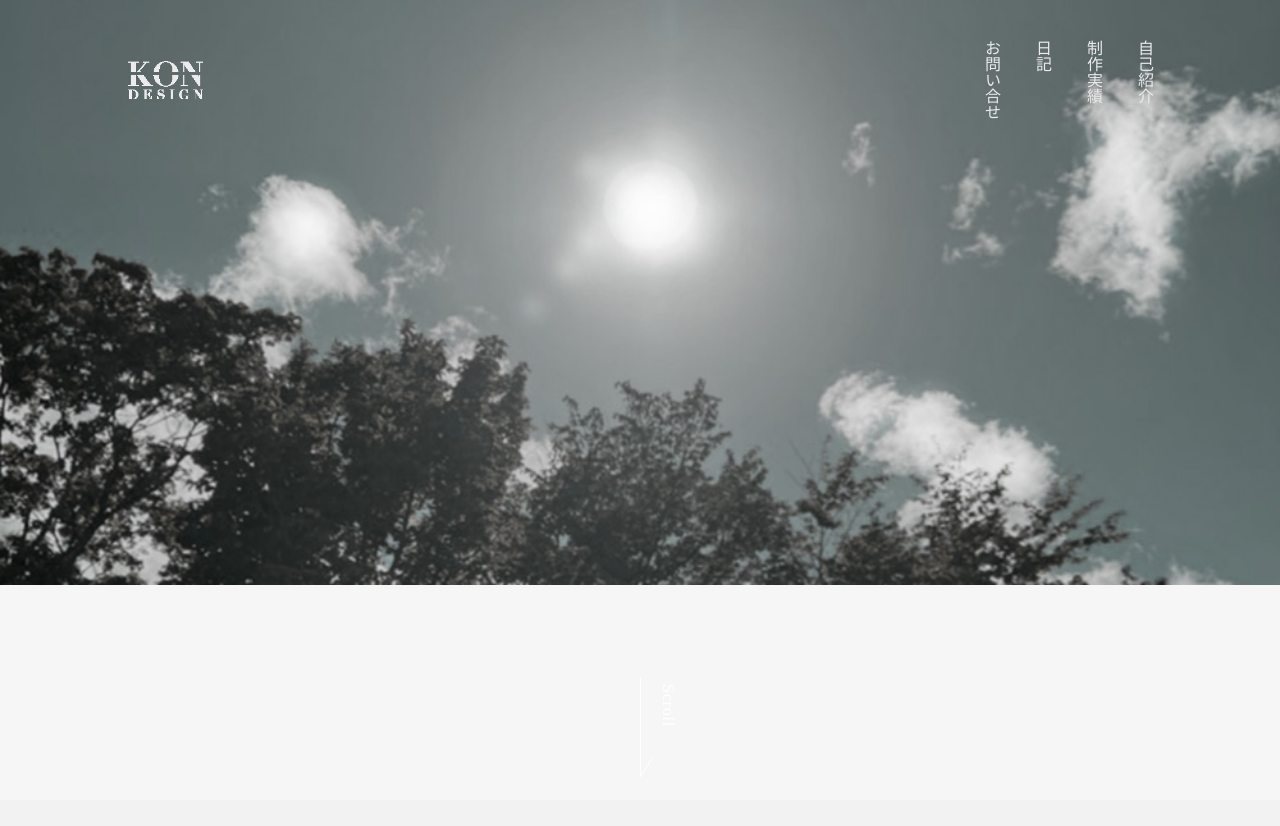
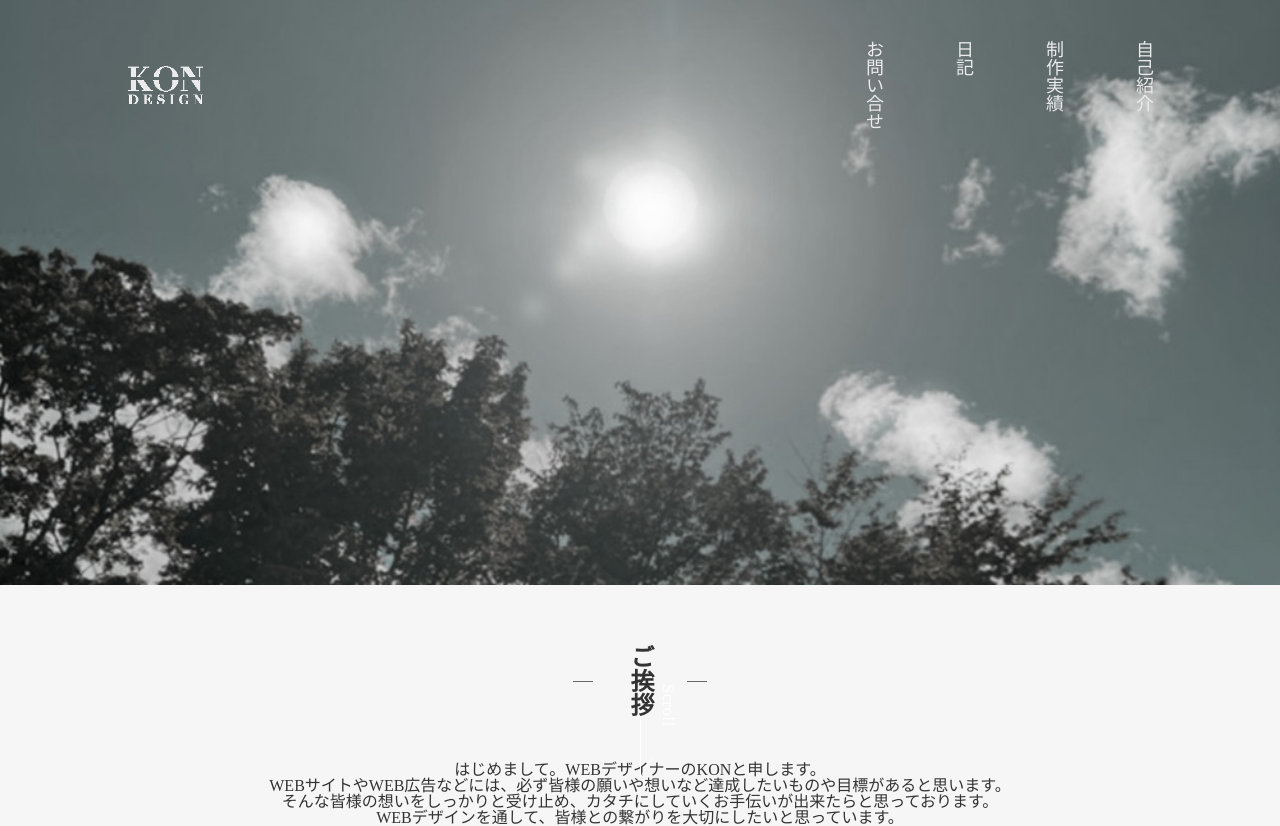
Before and after one commit to kondorie/dezasuta, a PHP site: page / in a window 1280 px wide. Before the commit the page ends 777 px from the top, so only its background shows below. Run offline with PHP 8.4, Linux system fonts and the light colour scheme.

Commit message:
ポートフォリオ

```diff
--- a/KONdesign_portfolio_kondorie/css/style.css
+++ b/KONdesign_portfolio_kondorie/css/style.css
@@ -5,7 +5,7 @@ body {
 
 header {
     width: 100%;
-    height: 50vh;
+    height: 60vh;
 }
 
 .header_img img {
@@ -24,7 +24,6 @@ h1 img {
     display: flex;
     justify-content: space-between;
     align-items: center;
-    /* max-width: 1000px; */
     padding: 40px 10% 0 10%;
     box-sizing: border-box;
     z-index: 999;
@@ -34,15 +33,17 @@ h1 img {
     display: flex;
 }
 
-.pc_nav li {
-    padding-left: 35px;
+.pc_nav ul li {
+    width: 80px;
+    padding-left: 10px;
     color: #ebebeb;
     writing-mode: vertical-rl;
+    font-size: 18px;
 }
 
 .scroll {
     position: absolute;
-    bottom: 1%;
+    bottom: 30%;
     right: 50%;
     animation: arrowmove 1s ease-in-out infinite;
 }
@@ -91,3 +92,43 @@ h1 img {
     height: 100px;
     background: #fff;
 }
+
+main {
+    max-width: 1000px;
+    margin: 0 auto;
+}
+
+.toptxt {
+    text-align: center;
+    margin-top: 75px;
+}
+
+h2 {
+    writing-mode: vertical-rl;
+}
+
+.border {
+    position: relative;
+    display: inline-block;
+    padding: 0 55px;
+    margin: 90px auto 42px auto;
+}
+
+.border::before,
+.border::after {
+    content: "";
+    position: absolute;
+    top: 50%;
+    display: inline-block;
+    width: 20px;
+    height: 1px;
+    background: #666;
+}
+
+.border::before {
+    left: 0;
+}
+
+.border::after {
+    right: 0;
+}
--- a/KONdesign_portfolio_kondorie/index.html
+++ b/KONdesign_portfolio_kondorie/index.html
@@ -46,7 +46,16 @@
             <span>Scroll</span>
         </div>
     </header>
+    <main>
+        <div class="toptxt">
+            <h2 class="border">ご挨拶</h2>
 
+            <p>はじめまして。WEBデザイナーのKONと申します。<br>
+                WEBサイトやWEB広告などには、必ず皆様の願いや想いなど達成したいものや目標があると思います。<br>
+                そんな皆様の想いをしっかりと受け止め、カタチにしていくお手伝いが出来たらと思っております。<br>
+                WEBデザインを通して、皆様との繋がりを大切にしたいと思っています。</p>
+        </div>
+    </main>
 </body>
 
 </html>
```
Also changed, not shown: 1 other file.
